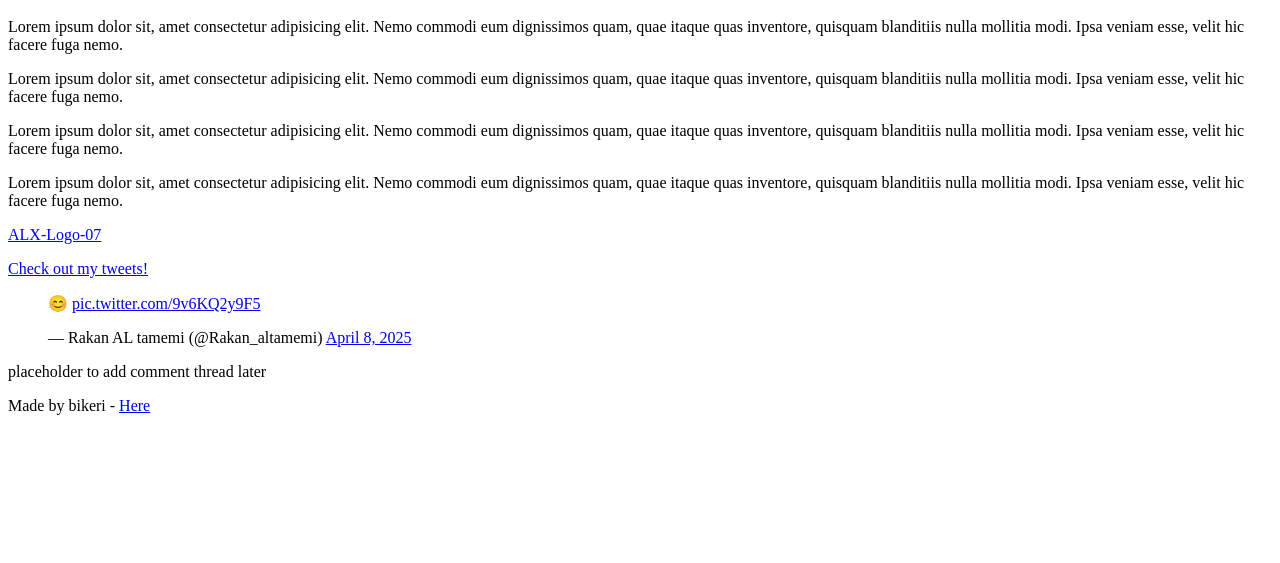
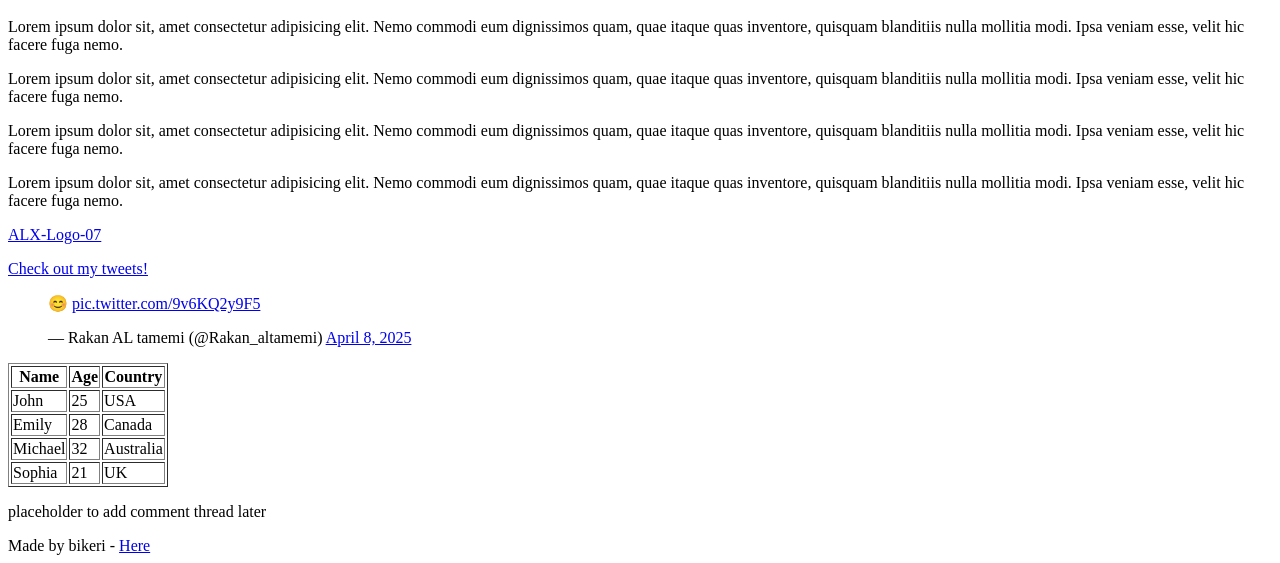
Before and after one commit to bikerironald/My_First_Portfolio, a plain HTML site: page html_basic/index.html in a window 1280 px wide. Shown: the part 261-824 px from the top of the page. Before the commit the page ends 800 px from the top, so only its background shows below. Drawn offline with Linux system fonts and the light colour scheme.

Commit message:
Creating tables

```diff
--- a/html_basic/index.html
+++ b/html_basic/index.html
@@ -43,14 +43,45 @@
                     2025</a>
             </blockquote>
             <script async src="https://platform.twitter.com/widgets.js"></script>
+            <table border="1">
+                <thead>
+                    <tr>
+                        <th>Name</th>
+                        <th>Age</th>
+                        <th>Country</th>
+                    </tr>
+                </thead>
+                <tbody>
+                    <tr>
+                        <td>John</td>
+                        <td>25</td>
+                        <td>USA</td>
+                    </tr>
+                    <tr>
+                        <td>Emily</td>
+                        <td>28</td>
+                        <td>Canada</td>
+                    </tr>
+                    <tr>
+                        <td>Michael</td>
+                        <td>32</td>
+                        <td>Australia</td>
+                    </tr>
+                    <tr>
+                        <td>Sophia</td>
+                        <td>21</td>
+                        <td>UK</td>
+                    </tr>
+                </tbody>
+            </table>
         </article>
         <aside>
             <p>placeholder to add comment thread later</p>
         </aside>
     </main>
-        <footer>
-            Made by bikeri - <a href="https://github.com/bikerironald/My_First_Portfolio" target="_blank">Here</a>
-        </footer>
+    <footer>
+        Made by bikeri - <a href="https://github.com/bikerironald/My_First_Portfolio" target="_blank">Here</a>
+    </footer>
 </body>
 
 </html>
```
